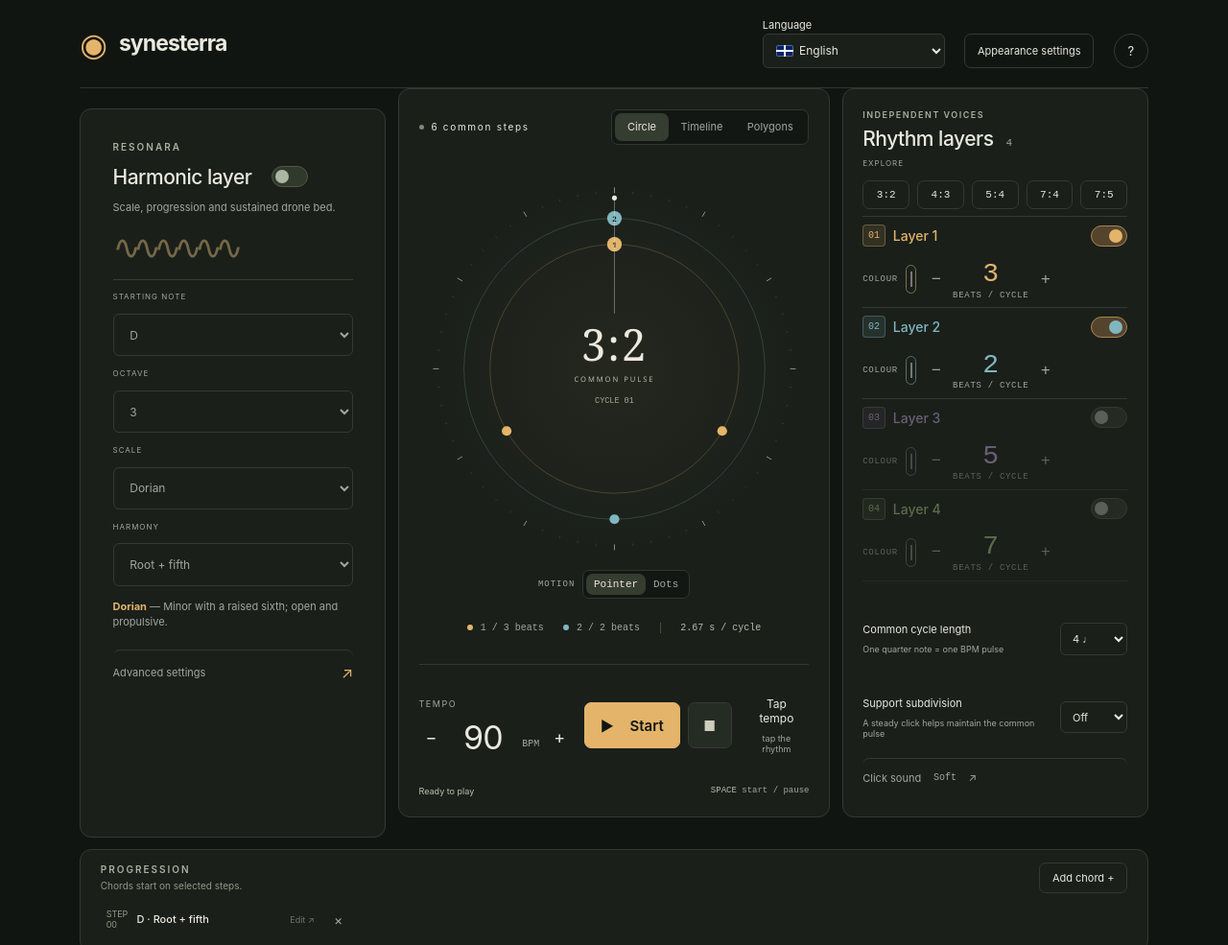
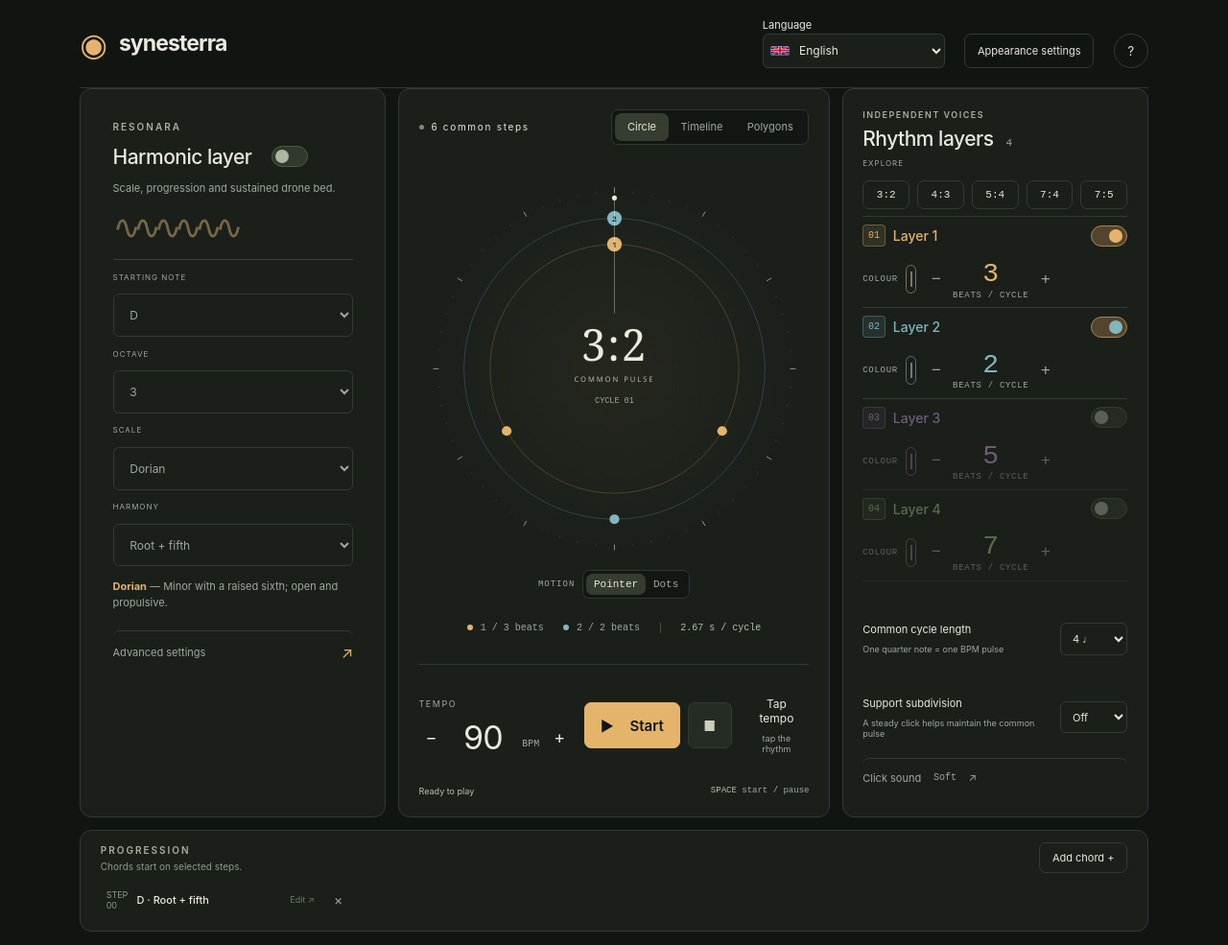
Before and after one commit to KornelSzyszka/polyrhythmer, a website built with Vite: page index.html in a window 1280 px wide. Shown: the top 985 px of the page at 96% size. Built offline with nearby package versions, Linux system fonts and the light colour scheme.

Commit message:
refine language flag and panel alignment

```diff
--- a/src/styles.css
+++ b/src/styles.css
@@ -176,7 +176,8 @@ h3 {
   letter-spacing: normal;
 }
 .language-select select:focus-visible {
-  outline-offset: 2px;
+  outline: 1px solid var(--muted);
+  outline-offset: 1px;
 }
 .language-control {
   position: relative;
@@ -186,7 +187,7 @@ h3 {
   position: absolute;
   z-index: 1;
   top: 50%;
-  left: 14px;
+  left: var(--space-sm);
   width: 18px;
   height: 12px;
   transform: translateY(-50%);
@@ -198,11 +199,9 @@ h3 {
   background: linear-gradient(to bottom, #fff 0 50%, #dc143c 50%);
 }
 .language-flag-gb {
-  background:
-    linear-gradient(90deg, transparent 42%, #fff 42% 58%, transparent 58%),
-    linear-gradient(0deg, transparent 42%, #fff 42% 58%, transparent 58%),
-    linear-gradient(90deg, transparent 47%, #c8102e 47% 53%, transparent 53%),
-    linear-gradient(0deg, transparent 47%, #c8102e 47% 53%, transparent 53%), #012169;
+  width: 20px;
+  height: 10px;
+  background: #012169 url('./assets/flag-gb.svg') center / cover no-repeat;
 }
 .language-flag-de {
   background: linear-gradient(to bottom, #111 0 33%, #d00 33% 66%, #ffce00 66%);
--- a/src/styles/spacing.css
+++ b/src/styles/spacing.css
@@ -345,6 +345,11 @@ dialog hr {
   margin-top: var(--space-lg);
   padding: var(--space-xl);
 }
+@media (min-width: 1181px) {
+  .resonara-panel {
+    margin-top: 0;
+  }
+}
 .drone-selects {
   gap: var(--space-md);
 }
```
Also changed, not shown: tests/e2e/app.spec.ts (+8 -0 lines), tests/e2e/i18n.spec.ts (+25 -0 lines), src/assets/flag-gb.svg (added).
